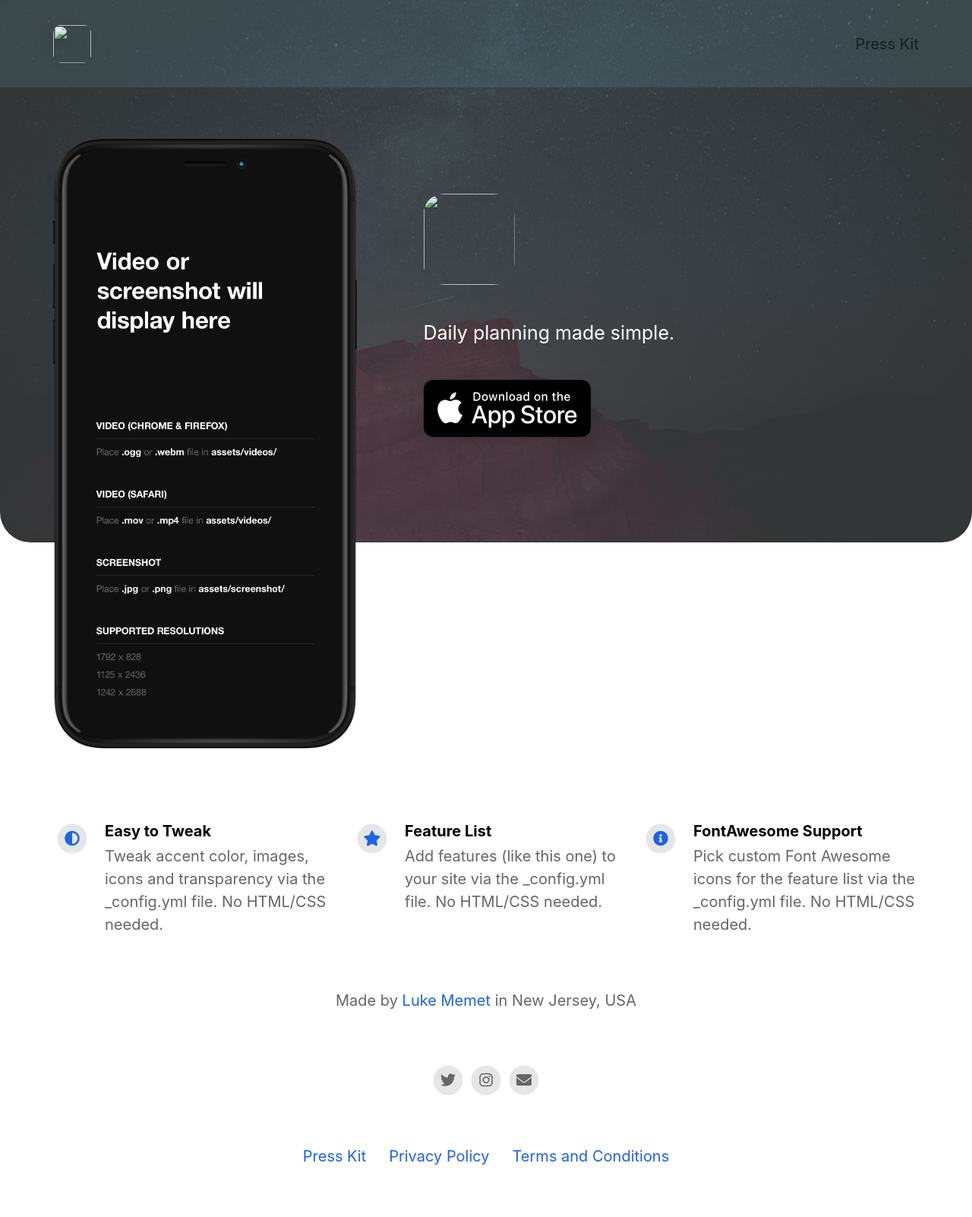
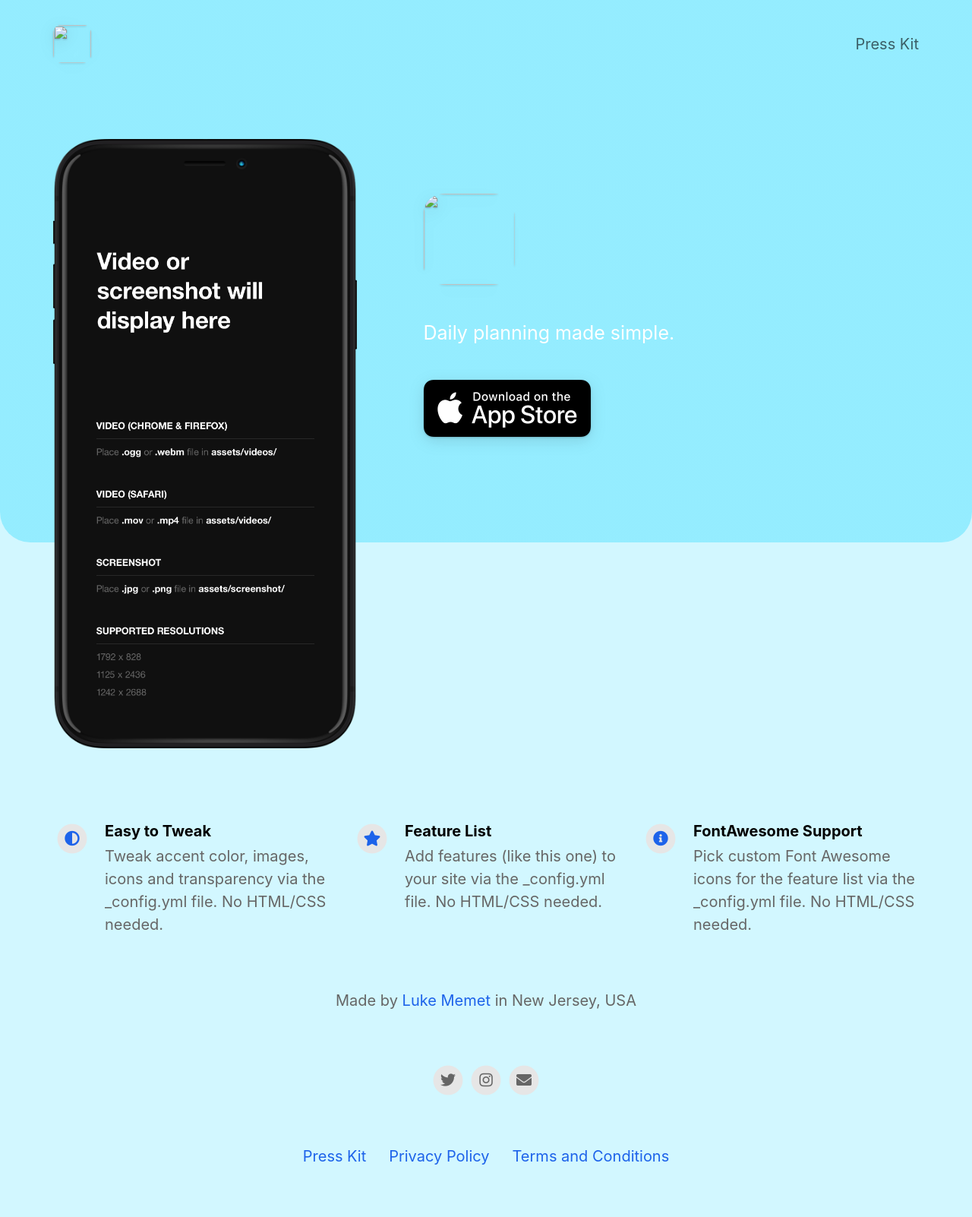
Before and after one commit to TimeFinderApp/https-TimeFinder.app, a Jekyll site: the page built from index.html, in a window 1280 px wide. Shown: the whole page at 76% size. Built offline with Jekyll 4.4.1, drawn with Linux system fonts in a browser that asks for light colours; nearby versions of some CDN libraries.

Commit message:
Update _config.yml

```diff
--- a/_config.yml
+++ b/_config.yml
@@ -51,16 +51,16 @@
 
 # Theme Settings
 topbar_color                              : "#85EAFF"
-topbar_transparency                       : 0.1
+topbar_transparency                       : 0.0                       # DEFAULT 0.1
 topbar_title_color                        : "#000000"
 
-cover_image                               : assets/headerimage.png                    # Replace with alternative image path or image URL.
-cover_overlay_color                       : "#363b3d"
+cover_image                               :                    # Default: assets/headerimage.png; Replace with alternative image path or image URL.
+cover_overlay_color                       : "#85EAFF"
 cover_overlay_transparency                : 0.8
 
 device_color                              : black                                     # Set to: blue, black, yellow, coral or white.
 
-body_background_color                     : "#ffffff"
+body_background_color                     : "#D2F7FF"
 
 link_color                                : "#1d63ea"
 
```
